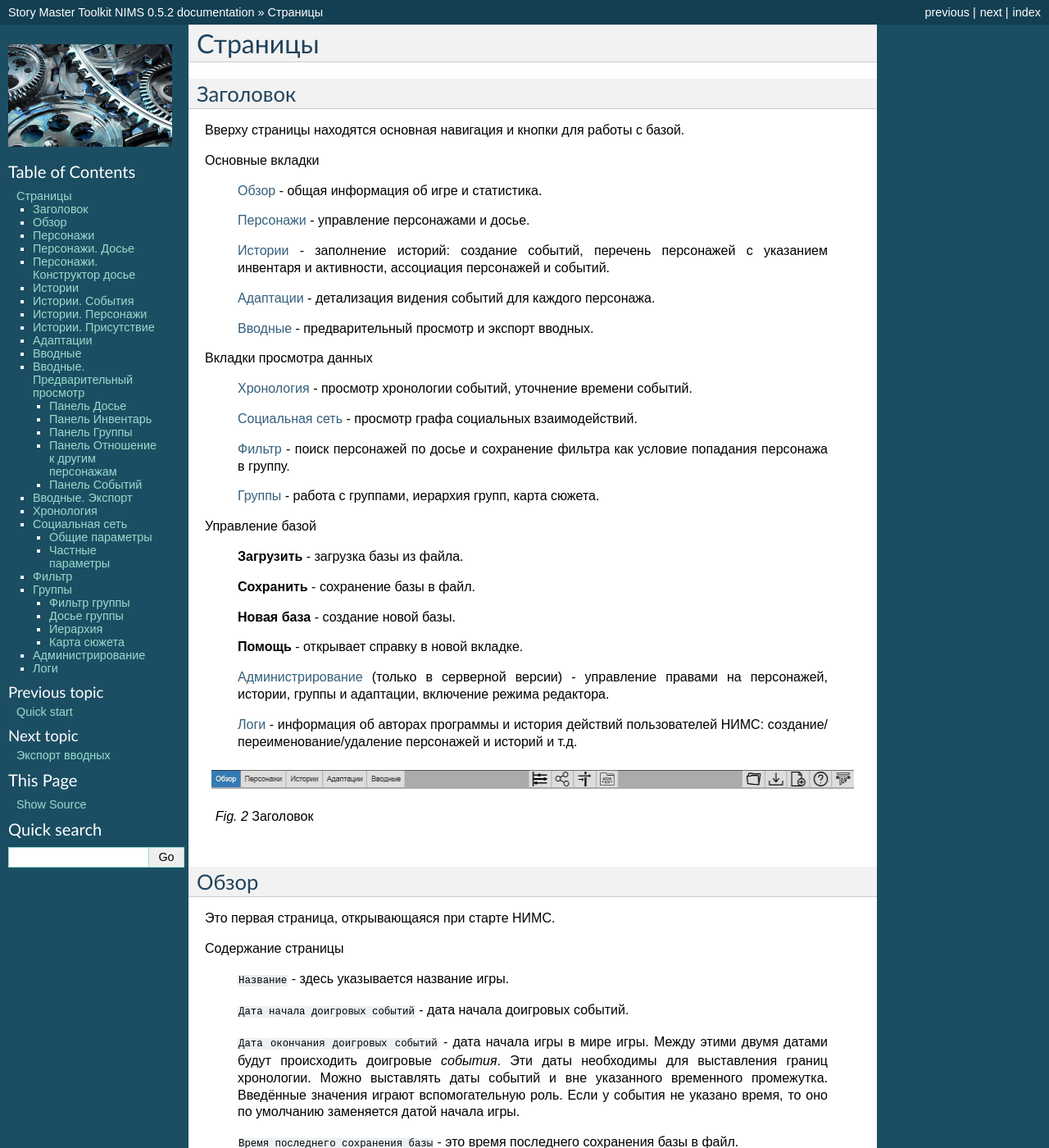
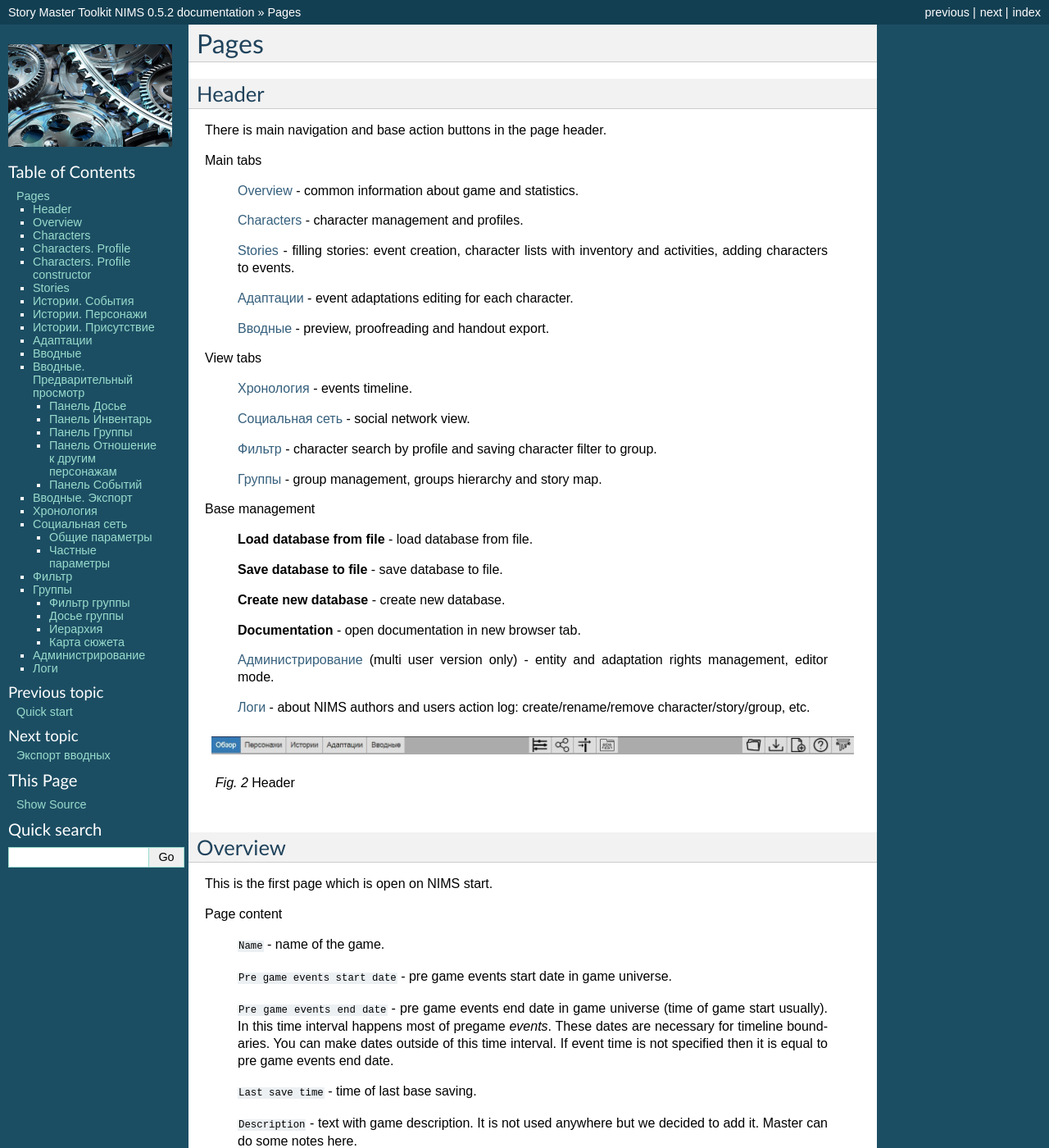
Before and after one commit to NtsDK/larpwriter-toolkit-nims-translations, a Sphinx documentation site: the page built from en/doc/pages.rst, in a window 1280 px wide and 1400 px high. Shown: the whole window at 82% size. Built offline with Sphinx 7.4.7, drawn with Linux system fonts in a browser that asks for light colours; some of the changed text lies outside the part shown.

Commit message:
Overview and characters pages translation.

```diff
--- a/en/doc/pages.rst
+++ b/en/doc/pages.rst
@@ -1,150 +1,150 @@
-Страницы
-========
+Pages
+=====
 
 .. _header-desc:
 
-Заголовок
----------
+Header
+------
 
-Вверху страницы находятся основная навигация и кнопки для работы с базой.
+There is main navigation and base action buttons in the page header.
 
-Основные вкладки
+Main tabs
 
-	:ref:`overview-desc` - общая информация об игре и статистика.
+	:ref:`overview-desc` - common information about game and statistics.
 
-	:ref:`characters-desc` - управление персонажами и досье.
+	:ref:`characters-desc` - character management and profiles.
 
-	:ref:`story-desc` - заполнение историй: создание событий, перечень персонажей с указанием инвентаря и активности, ассоциация персонажей и событий.
+	:ref:`story-desc` - filling stories: event creation, character lists with inventory and activities, adding characters to events.
 
-	:ref:`events-desc` - детализация видения событий для каждого персонажа.
+	:ref:`events-desc` - event adaptations editing for each character.
 
-	:ref:`breifings-desc` - предварительный просмотр и экспорт вводных.
+	:ref:`breifings-desc` - preview, proofreading and handout export.
 
-Вкладки просмотра данных
+View tabs
 
-	:ref:`timeline-desc` - просмотр хронологии событий, уточнение времени событий.
+	:ref:`timeline-desc` - events timeline.
 
-	:ref:`social-network-desc` - просмотр графа социальных взаимодействий.
+	:ref:`social-network-desc` - social network view.
 
-	:ref:`characters-filter` - поиск персонажей по досье и сохранение фильтра как условие попадания персонажа в группу.
+	:ref:`characters-filter` - character search by profile and saving character filter to group.
 
-	:ref:`groups-desc` - работа с группами, иерархия групп, карта сюжета.
+	:ref:`groups-desc` - group management, groups hierarchy and story map.
 
-Управление базой
+Base management
 
-	**Загрузить** - загрузка базы из файла.
+	**Load database from file** - load database from file.
 
-	**Сохранить** - сохранение базы в файл.
+	**Save database to file** - save database to file.
 
-	**Новая база** - создание новой базы.
+	**Create new database** - create new database.
 
-	**Помощь** - открывает справку в новой вкладке.
+	**Documentation** - open documentation in new browser tab.
 
-	:ref:`administrative-tools` (только в серверной версии) - управление правами на персонажей, истории, группы и адаптации, включение режима редактора.
+	:ref:`administrative-tools` (multi user version only) - entity and adaptation rights management, editor mode.
 
-	:ref:`logs` - информация об авторах программы и история действий пользователей НИМС: создание/переименование/удаление персонажей и историй и т.д.
+	:ref:`logs` - about NIMS authors and users action log: create/rename/remove character/story/group, etc.
 
 .. figure:: images/0_header.jpg
 
-	Заголовок
+	Header
 
 .. _overview-desc:
 
-Обзор
------
+Overview
+--------
 
-Это первая страница, открывающаяся при старте НИМС.
+This is the first page which is open on NIMS start.
 
-Содержание страницы
+Page content
 
-	``Название`` - здесь указывается название игры.
+	``Name`` - name of the game.
 
-	``Дата начала доигровых событий`` - дата начала доигровых событий.
+	``Pre game events start date`` - pre game events start date in game universe.
 
-	``Дата окончания доигровых событий`` - дата начала игры в мире игры. Между этими двумя датами будут происходить доигровые *события*. Эти даты необходимы для выставления границ хронологии. Можно выставлять даты событий и вне указанного временного промежутка. Введённые значения играют вспомогательную роль. Если у события не указано время, то оно по умолчанию заменяется датой начала игры.
+	``Pre game events end date`` - pre game events end date in game universe (time of game start usually). In this time interval happens most of pregame *events*. These dates are necessary for timeline boundaries. You can make dates outside of this time interval. If event time is not specified then it is equal to pre game events end date.
 
-	``Время последнего сохранения базы`` - это время последнего сохранения базы в файл.
+	``Last save time`` - time of last base saving.
 
-	``Описание`` - текст с описанием игры. Ни на что не влияет, но мы решили, что он тут должен быть) При желании мастера могут вести тут какие-то общие заметки для себя.
+	``Description`` - text with game description. It is not used anywhere but we decided to add it. Master can do some notes here.
 
-	``Статистика`` - общие данные об открытой базе:
+	``Statistics`` - common information about current base:
 
-		``количество историй/персонажей/событий``
+		``Count of stories/characters/events``
 
-		``количество пользователей`` - нужно для серверной версии)
+		``Count of users`` - used in multi user mode
 
-		``первое и последнее события в базе`` по хронологии
+		``first and last event in time`` by timeline
 
-		``количество знаков в текстах`` - считаются мастерские истории, тексты групп, событий и адаптаций
+		``Symbol count in texts`` - it includes master stories, group texts, events and adaptations texts
 
-		``количество завершенных историй`` - число историй, у которых все адаптации отмечены, как завершенные
+		``Story completeness`` - number of stories which have all adaptations marked as completed
 
-		``общая завершенность`` - число адаптаций, отмеченных как завершенные
+		``General completeness`` - number of adaptations marked as completed
 
 .. figure:: images/1_1_overview.jpg
 
-	Вкладка Обзор. Описание
+	Tab Overview. Description
 
-На подвкладке **Диаграммы** приводятся стандартные гистограммы и круговые диаграммы. Число на столбце гистограммы означает высоту столбца. При наведении мышью на столбец приводится детализация: значение и дополнительная информация. Например, на рисунке сообщение "4: Ряба, Маша и медведь", означает, что в историях Ряба и "Маша и медведь" задействовано по 4 персонажа. Над круговыми диаграммами показывается название доли и её размер.
+Subtab **Diagrams** shows standard histograms and donut charts. Number on histogram column is a column height. On mouse cursor hover you will see tooltip with details. For example, on screenshot tooltip "2600-2699: Merry (2636), Pippin (2635)" means that Merry has 2636 symbols in handout and Pippin has 2635 symbols in handout. On donut charts hover you will see slice name and its size.
 
-Стандартные диаграммы
+Standard diagrams
 
-	``Количество событий в историях`` - гистограмма, показывающая сводку по количеству событий в историях.
+	``Event count in stories`` - histogram, shows summary event count in stories.
 
-	``Количество персонажей в историях`` - гистограмма, показывающая сводку по количеству персонажей в историях.
+	``Character count in stories`` - histogram, shows character count in stories.
 
-	``Количество историй у персонажей`` - гистограмма, показывающая сводку по количеству историй у каждого персонажа.
+	``Story count per character`` - histogram, shows story count per character.
 
-	``Детальная завершенность историй`` - гистограмма, показывающая сводку по завершенности историй. Крайне левое значение - ни одна адаптация не завершена. Крайне правое - все адаптации в истории завершены.
+	``Detailed story completeness`` - histogram, shows detailed story completeness. Most left value - no complete adaptations at all. Most right value - all adaptations in story completed.
 
-	``Количество знаков у персонажей`` - гистограмма, показывающая сводку по количеству знаков во вводной каждого персонажа. Учитываются только события/адаптации в историях и тексты для групп. Тексты в досье и отношения персонажей не учитываются.
+	``Symbol count per character`` - histogram, shows symbol count per character. Counted only events/adaptations texts and group texts. Profile texts are not considered.
 
-	``Принадлежность объектов`` - доли персонажей, историй и групп принадлежащих пользователям в серверном режиме.
+	``Object belonging`` - parts of entities which belongs to different owners in multi user mode.
 
-Диаграммы досье строятся автоматически для полей вида число (гистограмма), единственный выбор и галочка (круговая диаграмма). Ширина столбца гистограммы для числовых полей автоматически подстраивается под значимый интервал (первый столбец не обязан начинаться с нуля).
+Profile diagrams are build automatically for numbers (histogram), single choices and checkboxes (donut chart). Histogram column width is calculated by input data (it is not necessary to have smallest number zero).
 
 .. figure:: images/1_2_diagrams.jpg
 
-	Вкладка Обзор. Диаграммы
+	Tab Overview. Diagrams
 
 .. _characters-desc:
 
-Персонажи
----------
+Characters
+----------
 
-На странице **Персонажи** есть общая часть и две дополнительных вкладки: **Досье** и **Конструктор досье**.
+**Characters** page has common part and two subtabs: **Profile** and **Profile constructor**.
 
-Общая часть включает в себя элементы для создания/переименования/удаления персонажей в верхней части вкладки.
+Common part includes character management elements: create/rename/remove character.
 
 .. figure:: images/2_1_characterProfile.jpg
 
-	Вкладка Персонажи
+	Tab Characters
 
 .. _characters-profile:
 
-Персонажи. Досье
-----------------
+Characters. Profile
+-------------------
 
-На вкладке **Досье** происходит заполнение досье персонажа. В левой части экрана выбирается персонаж. По центру показано досье. Внесенные в досье изменения сохраняются автоматически. Подробнее про типы данных в досье можно прочитать в описании **Конструктора досье**.
+**Profile** subtab is used to fill character profile. You select character in the left list. You see profile on the center. Changes are saved automatically. More details about data types see in concepts section.
 
 .. figure:: images/2_1_characterProfile.jpg
 
-	Вкладка Персонажи. Досье
+	Tab Characters. Profile
 
 .. _characters-profile-editor:
 
-Персонажи. Конструктор досье
-----------------------------
+Characters. Profile constructor
+-------------------------------
 
-На вкладке **Конструктор досье** выполняется редактирование досье персонажей: добавление/изменение/удаление полей в досье. В верхней части вкладки находятся элементы управления для создания, перемещения и удаления полей. Имена полей должны быть уникальны. Все текущие поля показаны в таблице: ``Название``, ``Тип``, ``Значения`` и ``Печатать во вводных``. То, что указано в поле ``Значения`` является значением по умолчанию для всех полей, кроме единственного выбора. В единственном выборе значением по умолчанию является первый элемент. Поля с установленной галочкой ``Печатать во вводных`` будут выводиться во вводные.
+**Profile constructor** is used to change structure of character profile: create/rename/change/remove profile items. In the top there are controls to create, move and remove profile items. Profile item names must be unique. All current profile items are shown in table: ``Profile item name``, ``Type``, ``Value(s)`` and ``Do export``. Value in ``Value(s)`` is a default value for item except single choice. In single choice the first value in list is a default value. Profile items with checked ``Do export`` value will be printed in handout.
 
 .. figure:: images/2_3_characterProfileConfigurer.jpg
 
-	Вкладка Персонажи. Конструктор досье
+	Tab Characters. Profile constructor
 
 .. _story-desc:
 
-Истории
+Stories
 -------
 
 На странице **Истории** осуществляется заполнение информации об историях. В правой верхней части экрана находится панель управления историями: создание/переименование/удаление историй. В левой верхней части экрана расположена панель выбора текущей истории для просмотра. Заполнение мастерской информации выполняется на соответствующих подвкладках
```
